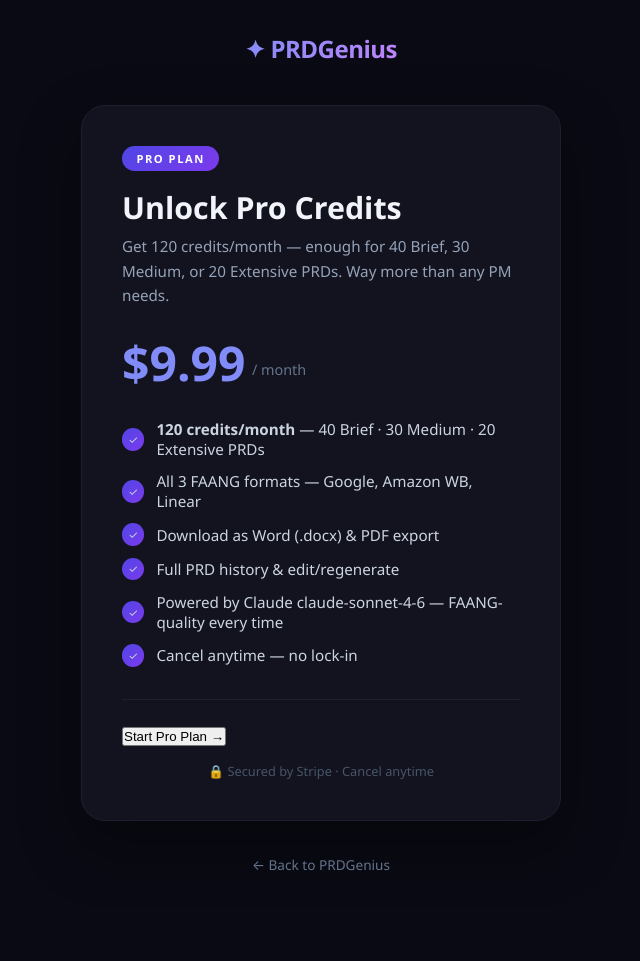
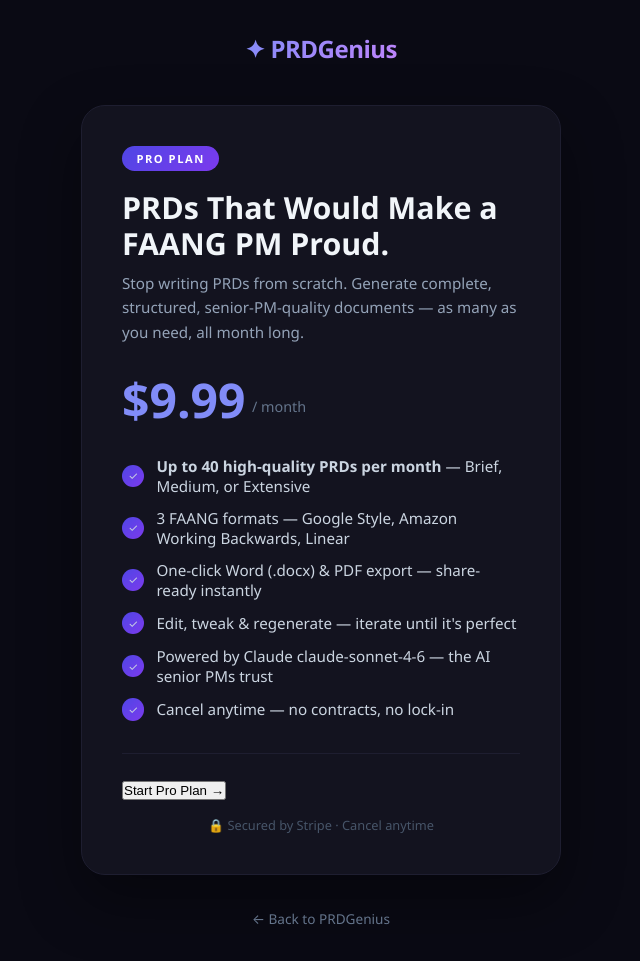
Before and after one commit to vjgits/prdgenius, a FastAPI app: template templates/upgrade.html in a window 1280 px wide. Shown: the whole page, without its empty margins (319-959 px from the left). Before the commit the page ends 870 px from the top, so only its background shows below. Run offline with FastAPI, Linux system fonts and the light colour scheme; the template is opened without the code that fills it, so the values that code supplies are empty.

Commit message:
Remove credit language from UI — PRD-count framing throughout

```diff
--- a/templates/upgrade.html
+++ b/templates/upgrade.html
@@ -207,8 +207,8 @@
 
   <div class="card">
     <div class="badge">Pro Plan</div>
-    <h1>Unlock Pro Credits</h1>
-    <p class="subtitle">Get 120 credits/month — enough for 40 Brief, 30 Medium, or 20 Extensive PRDs. Way more than any PM needs.</p>
+    <h1>PRDs That Would Make a FAANG PM Proud.</h1>
+    <p class="subtitle">Stop writing PRDs from scratch. Generate complete, structured, senior-PM-quality documents — as many as you need, all month long.</p>
 
     <div class="price-row">
       <div class="price">$9.99</div>
@@ -218,27 +218,27 @@
     <ul class="features">
       <li>
         <span class="check">✓</span>
-        <span><strong>120 credits/month</strong> — 40 Brief · 30 Medium · 20 Extensive PRDs</span>
+        <span><strong>Up to 40 high-quality PRDs per month</strong> — Brief, Medium, or Extensive</span>
       </li>
       <li>
         <span class="check">✓</span>
-        <span>All 3 FAANG formats — Google, Amazon WB, Linear</span>
+        <span>3 FAANG formats — Google Style, Amazon Working Backwards, Linear</span>
       </li>
       <li>
         <span class="check">✓</span>
-        <span>Download as Word (.docx) &amp; PDF export</span>
+        <span>One-click Word (.docx) &amp; PDF export — share-ready instantly</span>
       </li>
       <li>
         <span class="check">✓</span>
-        <span>Full PRD history &amp; edit/regenerate</span>
+        <span>Edit, tweak &amp; regenerate — iterate until it's perfect</span>
       </li>
       <li>
         <span class="check">✓</span>
-        <span>Powered by Claude claude-sonnet-4-6 — FAANG-quality every time</span>
+        <span>Powered by Claude claude-sonnet-4-6 — the AI senior PMs trust</span>
       </li>
       <li>
         <span class="check">✓</span>
-        <span>Cancel anytime — no lock-in</span>
+        <span>Cancel anytime — no contracts, no lock-in</span>
       </li>
     </ul>
 
```
Also changed, not shown: templates/app.html (+10 -16 lines), templates/landing.html (+7 -7 lines).
